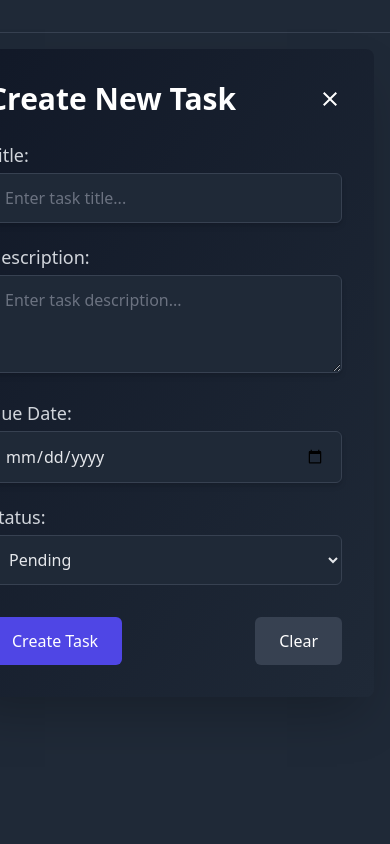
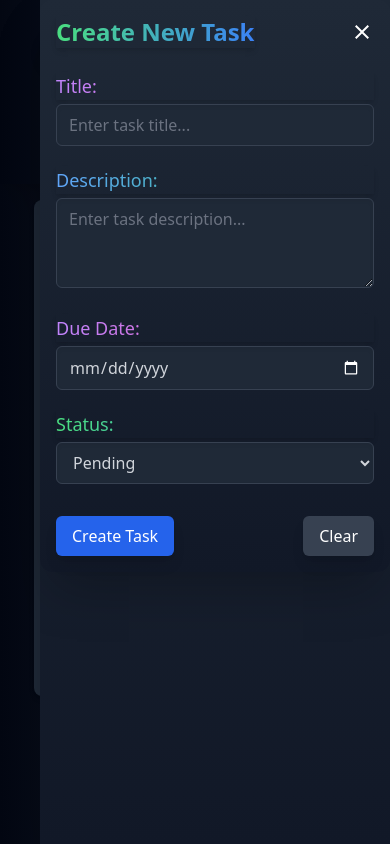
Before and after one commit to OptimizationGuru/HustleSpot, a React (Create React App) app: page / in a window 390 px wide. Both pictures are taken after typing "Sample" into the empty fields and a click on the button "Create Task". Built offline with nearby package versions, Linux system fonts and the light colour scheme.

Commit message:
feat:responsive theme

```diff
--- a/src/App.tsx
+++ b/src/App.tsx
@@ -17,15 +17,15 @@ function App() {
   };
   return (
     <Provider store={store}>
-      <div className="flex flex-col items-center justify-start min-h-screen bg-gray-900 text-gray-100">
-        <div className="w-full">
+      <div className=" w-screen flex flex-col items-center justify-start min-h-screen bg-gradient-to-r from-gray-950 via-gray-900 to-black text-gray-100">
+        <div className="w-full ">
           <Navbar
             onCreateTaskClick={handleCreateButtonClick}
             isSideDrawerOpen={isSidebarOpen}
             onCloseSidebar={handleCloseSidebar}
           />
         </div>
-        <div className="flex-grow w-full overflow-y-auto px-4 sm:mr-12">
+        <div className="flex-grow w-full  overflow-y-auto px-4 sm:mr-12 bg-gradient-to-r from-gray-950 via-gray-900 to-black">
           <TaskList onCreateTaskClick={handleCreateButtonClick} />
         </div>
       </div>
--- a/src/components/CreateTask/Sidebar.tsx
+++ b/src/components/CreateTask/Sidebar.tsx
@@ -9,13 +9,12 @@ interface SidebarProps {
 const Sidebar: React.FC<SidebarProps> = ({ isOpen, onClose, children }) => {
   return (
     <div
-      className={`fixed top-0 right-0 h-full bg-gray-800 shadow-lg transition-transform transform ${
+      className={`fixed top-0 right-0 h-full bg-gradient-to-b from-gray-800 to-gray-900 shadow-2xl transition-transform transform ${
         isOpen ? 'translate-x-0' : 'translate-x-full'
       }`}
-      style={{ width: '450px', zIndex: 1000 }}
+      style={{ width: '350px', zIndex: 1000 }}
     >
-      <div className="flex justify-between items-center p-4 border-b border-gray-700"></div>
-      <div className="p-4">{children}</div>
+      <div className="text-gray-300 w-[100%]">{children}</div>
     </div>
   );
 };
--- a/src/components/CreateTask/index.tsx
+++ b/src/components/CreateTask/index.tsx
@@ -47,9 +47,12 @@ const NewTask: React.FC<NewTaskProps> = ({ onClose }) => {
       onSubmit={createNewTask}
     >
       {({ setFieldValue, resetForm }) => (
-        <Form className="w-full max-w-xl mx-auto p-8 bg-gradient-to-br from-gray-900 to-gray-800 rounded-lg shadow-2xl transition-all duration-300 transform hover:scale-105">
+        <div className="flex justify-center">
+          <Form className="w-full max-w-sm p-4 bg-gradient-to-b from-gray-800 to-gray-900 rounded-xl shadow-2xl transition-transform transform hover:scale-[1.01]">
             <div className="flex justify-between items-center mb-6">
-            <h2 className="text-3xl font-bold text-white">Create New Task</h2>
+              <h2 className="text-2xl font-bold text-transparent bg-clip-text bg-gradient-to-r from-green-400 to-blue-500 shadow-md">
+                Create New Task
+              </h2>
               <button
                 type="button"
                 onClick={onClose}
@@ -62,13 +65,13 @@ const NewTask: React.FC<NewTaskProps> = ({ onClose }) => {
             <div className="mb-5">
               <label
                 htmlFor="title"
-              className="block text-gray-300 font-medium text-lg mb-1 text-left"
+                className="block text-transparent bg-clip-text bg-gradient-to-r from-purple-400 to-pink-500 font-medium text-lg mb-1 shadow-md"
               >
                 Title:
               </label>
               <Field
                 name="title"
-              className="shadow-md border border-gray-700 rounded-md w-full py-3 px-4 text-gray-200 focus:outline-none focus:ring-2 focus:ring-indigo-600 bg-gray-800 placeholder-gray-500 transition-all duration-200"
+                className="border border-gray-700 rounded-md w-full py-2 px-3 text-gray-300 bg-gray-800 placeholder-gray-500 shadow-inner focus:ring-2 focus:ring-blue-500 transition-all duration-200"
                 placeholder="Enter task title..."
               />
               <ErrorMessage name="title">
@@ -81,7 +84,7 @@ const NewTask: React.FC<NewTaskProps> = ({ onClose }) => {
             <div className="mb-5">
               <label
                 htmlFor="desc"
-              className="block text-gray-300 font-medium text-lg mb-1 text-left"
+                className="block text-transparent bg-clip-text bg-gradient-to-r from-blue-400 to-green-500 font-medium text-lg mb-1 shadow-md"
               >
                 Description:
               </label>
@@ -89,7 +92,7 @@ const NewTask: React.FC<NewTaskProps> = ({ onClose }) => {
                 name="desc"
                 as="textarea"
                 rows="3"
-              className="shadow-md border border-gray-700 rounded-md w-full py-3 px-4 text-gray-200 focus:outline-none focus:ring-2 focus:ring-indigo-600 bg-gray-800 placeholder-gray-500 transition-all duration-200"
+                className="border border-gray-700 rounded-md w-full py-2 px-3 text-gray-300 bg-gray-800 placeholder-gray-500 shadow-inner focus:ring-2 focus:ring-blue-500 transition-all duration-200"
                 placeholder="Enter task description..."
               />
               <ErrorMessage name="desc">
@@ -102,14 +105,18 @@ const NewTask: React.FC<NewTaskProps> = ({ onClose }) => {
             <div className="mb-5">
               <label
                 htmlFor="dueDate"
-              className="block text-gray-300 font-medium text-lg mb-1 text-left"
+                className="block text-transparent bg-clip-text bg-gradient-to-r from-purple-400 to-pink-500 font-medium text-lg mb-1 shadow-md"
               >
                 Due Date:
               </label>
               <Field
                 name="dueDate"
                 type="date"
-              className="shadow-md border border-gray-700 rounded-md w-full py-3 px-4 text-gray-200 focus:outline-none focus:ring-2 focus:ring-indigo-600 bg-gray-800 transition-all duration-200"
+                className="border border-gray-700 rounded-md w-full py-2 px-3 text-gray-300 bg-gray-800 shadow-inner focus:ring-2 focus:ring-blue-500 transition-all duration-200"
+                style={{
+                  colorScheme: 'dark',
+                  WebkitAppearance: 'none',
+                }}
               />
               <ErrorMessage name="dueDate">
                 {(msg) => (
@@ -121,14 +128,14 @@ const NewTask: React.FC<NewTaskProps> = ({ onClose }) => {
             <div className="mb-5">
               <label
                 htmlFor="status"
-              className="block text-gray-300 font-medium text-lg mb-1 text-left"
+                className="block text-transparent bg-clip-text bg-gradient-to-r from-green-400 to-blue-500 font-medium text-lg mb-1 shadow-md"
               >
                 Status:
               </label>
               <Field
                 as="select"
                 name="status"
-              className="block w-full bg-gray-800 border border-gray-700 px-4 py-3 rounded-md focus:outline-none focus:ring-2 focus:ring-indigo-600 transition-all duration-200 text-gray-200"
+                className="w-full bg-gray-800 border border-gray-700 px-3 py-2 rounded-md text-gray-300 focus:ring-2 focus:ring-blue-500 transition-all duration-200 shadow-inner"
               >
                 <option value={TaskStatus.PENDING}>Pending</option>
                 <option value={TaskStatus.IN_PROGRESS}>In Progress</option>
@@ -139,19 +146,20 @@ const NewTask: React.FC<NewTaskProps> = ({ onClose }) => {
             <div className="flex justify-between mt-8">
               <button
                 type="submit"
-              className="bg-indigo-600 hover:bg-indigo-700 text-white py-3 px-6 rounded-md focus:outline-none focus:ring-2 focus:ring-indigo-600 transition-all duration-200"
+                className="bg-blue-600 hover:bg-blue-700 text-white py-2 px-4 rounded-md focus:ring-2 focus:ring-blue-400 transition-all duration-200 shadow-lg"
               >
                 Create Task
               </button>
               <button
                 type="button"
                 onClick={() => resetForm()}
-              className="bg-gray-700 hover:bg-gray-600 text-white py-3 px-6 rounded-md focus:outline-none focus:ring-2 focus:ring-gray-600 transition-all duration-200"
+                className="bg-gray-700 hover:bg-gray-600 text-white py-2 px-4 rounded-md focus:ring-2 focus:ring-gray-500 transition-all duration-200 shadow-lg"
               >
                 Clear
               </button>
             </div>
           </Form>
+        </div>
       )}
     </Formik>
   );
--- a/src/components/EditTask/index.tsx
+++ b/src/components/EditTask/index.tsx
@@ -56,10 +56,10 @@ const EditTaskDialog: React.FC<EditTaskDialogProps> = ({
   if (!isOpen) return null;
 
   return (
-    <div className="fixed inset-0 flex items-center justify-center bg-black bg-opacity-60">
+    <div className="fixed inset-0 flex items-center justify-center bg-black bg-opacity-60 z-50">
       <div className="bg-gray-800 border border-gray-700 p-6 sm:p-8 rounded-lg shadow-lg w-72 sm:w-80 md:w-96">
         <div className="flex justify-between items-center mb-4">
-          <h2 className="text-lg sm:text-xl font-semibold text-white">
+          <h2 className="text-lg sm:text-xl font-semibold text-transparent bg-clip-text bg-gradient-to-r from-blue-400 to-gray-500">
             Edit Task
           </h2>
           <button
@@ -71,10 +71,10 @@ const EditTaskDialog: React.FC<EditTaskDialogProps> = ({
           </button>
         </div>
         <form onSubmit={handleSubmit}>
-          <div className="mb-4">
+          <div className="mb-2">
             <label
               htmlFor="title"
-              className="block text-gray-300 font-medium text-sm mb-1 text-left"
+              className="block text-transparent bg-clip-text bg-gradient-to-r from-purple-400 to-pink-500 font-medium text-sm mb-1 text-left"
             >
               Title:
             </label>
@@ -87,10 +87,10 @@ const EditTaskDialog: React.FC<EditTaskDialogProps> = ({
               required
             />
           </div>
-          <div className="mb-4">
+          <div className="mb-2">
             <label
               htmlFor="desc"
-              className="block text-gray-300 font-medium text-sm mb-1 text-left"
+              className="block text-transparent bg-clip-text bg-gradient-to-r from-blue-400 to-green-500 font-medium text-sm mb-1 text-left"
             >
               Description:
             </label>
@@ -103,10 +103,10 @@ const EditTaskDialog: React.FC<EditTaskDialogProps> = ({
               required
             />
           </div>
-          <div className="mb-4">
+          <div className="mb-2">
             <label
               htmlFor="dueDate"
-              className="block text-gray-300 font-medium text-sm mb-1 text-left"
+              className="block text-transparent bg-clip-text bg-gradient-to-r from-purple-400 to-pink-500 font-medium text-sm mb-1 text-left"
             >
               Due Date:
             </label>
@@ -118,10 +118,10 @@ const EditTaskDialog: React.FC<EditTaskDialogProps> = ({
               required
             />
           </div>
-          <div className="mb-4">
+          <div className="mb-2">
             <label
               htmlFor="status"
-              className="block text-gray-300 font-medium text-sm mb-1 text-left"
+              className="block text-transparent bg-clip-text bg-gradient-to-r from-green-400 to-blue-500 font-medium text-sm mb-1 text-left"
             >
               Status:
             </label>
@@ -137,7 +137,7 @@ const EditTaskDialog: React.FC<EditTaskDialogProps> = ({
             </select>
           </div>
 
-          <div className="flex justify-between mt-5">
+          <div className="flex justify-between mt-4">
             <button
               type="submit"
               className="bg-blue-600 hover:bg-blue-700 text-white py-1.5 px-3 rounded-md focus:outline-none focus:ring-2 focus:ring-blue-500 transition duration-300"
--- a/src/components/Navbar/index.tsx
+++ b/src/components/Navbar/index.tsx
@@ -23,27 +23,37 @@ const Navbar: React.FC<NavbarProps> = ({
   };
 
   return (
-    <div className="flex flex-col sm:flex-row sm:items-center sm:justify-between p-6 bg-gray-800 text-gray-100 w-full shadow-lg fixed top-0 z-50">
-      <div className="flex items-center justify-between gap-2 w-full sm:w-full ml-4 sm:ml-20">
-        <span className="px-4 py-2 text-xl bg-gray-700 text-transparent bg-clip-text bg-gradient-to-r from-green-400 to-blue-500 font-semibold rounded-full shadow-md">
+    <div
+      className="flex flex-col sm:flex-row sm:items-center sm:justify-between px-6 py-1 bg-gradient-to-r from-gray-950 via-gray-900 to-black
+ text-gray-100 w-full shadow-xl fixed top-0 z-50"
+    >
+      <div className="flex items-center justify-between gap-2 w-full p-4 rounded-lg">
+        <span className="px-6 py-2 text-xl text-white text-transparent bg-clip-text bg-gradient-to-r from-purple-400 to-green-500 font-semibold rounded-full shadow-lg">
           Hustle
         </span>
+        <div className="rounded-lg hover:bg-gradient-to-r hover:from-gray-900 hover:to-gray-800 transition-all duration-300">
           <button
             onClick={onCreateTaskClick}
-          className="px-4 py-2 sm:px-6 sm:py-3 font-semibold rounded-lg shadow-lg bg-blue-600 text-white hover:bg-blue-500 transition-all duration-300"
+            className="w-48 h-12 p-4 font-semibold rounded-lg shadow-xl text-xl text-white text-transparent bg-clip-text bg-gradient-to-r from-purple-500 to-green-400 hover:from-purple-700 hover:to-green-600 transition-all duration-300"
           >
             Create Task
           </button>
         </div>
+      </div>
 
       <div className="flex flex-grow max-w-md w-full relative mx-4 sm:mx-8 mt-4 sm:mt-0">
-        <IoSearch className="absolute left-3 top-1/2 transform -translate-y-1/2 text-gray-500" />
+        <div className="flex p-4 rounded-lg w-full">
+          <IoSearch className="absolute ml-8 left-3 top-1/2 transform -translate-y-1/2 text-gray-400" />
           <input
             type="text"
             onChange={(e) => handleSearch(e.target.value)}
             placeholder="Search tasks..."
-          className="w-full p-3 pl-10 rounded-lg shadow-inner text-gray-300 bg-gray-700 focus:outline-none focus:ring-2 focus:ring-gray-500"
+            className="w-full py-3 px-8 ml-5 rounded-lg shadow-inner text-gray-200 bg-gray-800 placeholder-gray-500 focus:outline-none focus:ring-2 focus:ring-blue-500"
+            style={{
+              backgroundImage: 'linear-gradient(to right, #1F1F1F, #2A2A2A)',
+            }}
           />
+        </div>
       </div>
 
       <Sidebar isOpen={isSideDrawerOpen} onClose={onCloseSidebar}>
--- a/src/components/TaskCard/index.tsx
+++ b/src/components/TaskCard/index.tsx
@@ -40,12 +40,12 @@ const TaskCard: React.FC<TaskCardProps> = ({
     >
       <div className="absolute top-4 right-4 flex gap-2">
         <span
-          className={`${statusColor} text-blue-900 text-xs font-semibold px-3 py-1 sm:px-4 sm:py-2 rounded-2xl shadow-md`}
+          className={`${statusColor} text-blue-400 text-xs font-semibold px-3 py-1 sm:px-4 sm:py-2 rounded-2xl shadow-md`}
         >
           {statusLabel}
         </span>
         <span
-          className="bg-blue-500 text-white text-xs font-semibold p-1.5 sm:p-2 rounded-full shadow-md hover:bg-blue-600 transition duration-300 cursor-pointer"
+          className="bg-blue-600 text-white text-xs font-semibold p-1.5 sm:p-2 rounded-full shadow-md hover:bg-blue-700 transition duration-300 cursor-pointer"
           onClick={handleEditClick}
         >
           <CiEdit size={20} />
@@ -59,30 +59,32 @@ const TaskCard: React.FC<TaskCardProps> = ({
       </div>
 
       <div className="w-full flex items-center gap-3 sm:gap-4 mt-10 sm:mt-12">
-        <span className="bg-purple-700 text-purple-100 text-xs font-semibold px-3 py-1 rounded-full shadow-md">
+        <span className="bg-gray-700 text-gray-300 text-xs font-semibold px-3 py-1 rounded-full shadow-md">
           Title
         </span>
-        <p className="text-white font-semibold text-base sm:text-lg truncate">
+        <p className="text-gray-300 font-semibold text-base sm:text-lg truncate shadow-md">
           {taskDetails?.title}
         </p>
       </div>
 
       <div className="w-full flex flex-col gap-1 sm:gap-2">
-        <span className="bg-blue-700 text-blue-100 text-xs font-semibold px-3 py-1 rounded-full shadow-md">
+        <span className="bg-gray-700 text-gray-300 text-xs font-semibold px-3 py-1 rounded-full shadow-md">
           Description
         </span>
         <div className="max-h-24 overflow-y-auto">
-          <p className="text-gray-200 text-sm sm:text-base">
+          <p className="text-gray-400 text-sm sm:text-base shadow-md">
             {taskDetails?.desc}
           </p>
         </div>
       </div>
 
       <div className="w-full flex flex-col gap-1 sm:gap-2">
-        <span className="bg-green-700 text-green-100 text-xs font-semibold px-3 py-1 rounded-full shadow-md">
+        <span className="bg-gray-700 text-gray-300 text-xs font-semibold px-3 py-1 rounded-full shadow-md">
           Due Date
         </span>
-        <p className="text-gray-200 text-sm sm:text-base">{formattedDueDate}</p>
+        <p className="text-gray-400 text-sm sm:text-base shadow-md">
+          {formattedDueDate}
+        </p>
       </div>
 
       <EditTaskDialog
--- a/src/components/TaskList/index.tsx
+++ b/src/components/TaskList/index.tsx
@@ -110,11 +110,20 @@ const TaskList: React.FC<TaskListProps> = ({ onCreateTaskClick }) => {
     ];
   }
 
-  if (welcome) return <WelcomeCard onCreateTaskClick={onCreateTaskClick} />;
+  if (welcome)
+    return (
+      <div className="container mx-auto">
+        <WelcomeCard onCreateTaskClick={onCreateTaskClick} />
+      </div>
+    );
 
   return (
-    <div className="w-full flex flex-col items-center md:justify-center gap-6 sm:gap-8 mt-28 px-2  sm:px-4 lg:px-8 bg-gray-900 text-gray-200">
-      <div className='flex flex-col items-center justify-center w-full md:ml-12'>
+    <div
+      className="w-screen border-white border-t flex flex-col items-center md:justify-center gap-6 sm:gap-8 mt-28 px-2   sm:px-4 lg:px-8 bg-gradient-to-r from-gray-950 via-gray-900 to-black
+
+ text-gray-200"
+    >
+      <div className="flex flex-col items-center justify-center w-full md:ml-12">
         <TaskListHeader onSelect={FilterTaskbyStatus} onSort={SortTasks} />
       </div>
       <div
@@ -145,7 +154,7 @@ const TaskList: React.FC<TaskListProps> = ({ onCreateTaskClick }) => {
         ) : (
           <>
             <div className="flex flex-col gap-2 sm:gap-4 items-center justify-center w-full text-gray-300">
-              <p className="text-lg sm:text-xl font-bold text-transparent bg-clip-text bg-gradient-to-r from-blue-400 to-blue-600 shadow-lg">
+              <p className="text-lg sm:text-xl font-bold text-transparent bg-clip-text  bg-blue-400  shadow-lg">
                 {taskYesterday}
               </p>
 
@@ -171,7 +180,7 @@ const TaskList: React.FC<TaskListProps> = ({ onCreateTaskClick }) => {
               </div>
             </div>
             <div className="flex flex-col gap-2 sm:gap-4 items-center justify-center w-full text-gray-300">
-              <p className="text-lg sm:text-xl font-bold text-transparent bg-clip-text bg-gradient-to-r from-blue-400 to-blue-600 shadow-lg">
+              <p className="text-lg sm:text-xl font-bold text-transparent bg-clip-text bg-blue-400  shadow-lg">
                 {taskToday}
               </p>
 
@@ -197,7 +206,7 @@ const TaskList: React.FC<TaskListProps> = ({ onCreateTaskClick }) => {
               </div>
             </div>
             <div className="flex flex-col gap-2 sm:gap-4 items-center justify-center w-full text-gray-300">
-              <p className="text-lg sm:text-xl font-bold text-transparent bg-clip-text bg-gradient-to-r from-blue-400 to-blue-600 shadow-lg">
+              <p className="text-lg sm:text-xl font-bold text-transparent bg-clip-text bg-blue-400   shadow-lg">
                 {taskTomorrow}
               </p>
               <div className="flex flex-col flex-wrap items-center justify-center gap-4 sm:gap-6 w-full">
--- a/src/components/TaskListHeader/index.tsx
+++ b/src/components/TaskListHeader/index.tsx
@@ -20,41 +20,44 @@ const TaskListHeader: React.FC<TaskListHeaderProps> = ({
   };
 
   return (
-    <div className="flex flex-col sm:flex-row items-center justify-between w-full max-w-4xl p-4 mt-16 md:justify-between bg-gray-800 rounded-lg shadow-md">
+    <div className="flex flex-col sm:flex-row items-center justify-between w-full max-w-4xl p-4 mt-16 md:justify-between  bg-gradient-to-r from-gray-950 via-blue-950 to-gray-800 rounded-md shadow-md">
       <h2 className="text-base sm:text-lg font-semibold text-transparent bg-clip-text bg-gradient-to-r from-blue-400 to-blue-600 shadow-lg">
         Task Lists
       </h2>
 
       <div className="flex gap-2 sm:gap-4 items-center w-full sm:w-auto">
         <select
-          className="flex-grow px-3 py-2 sm:px-4 sm:py-[10px] bg-blue-600 text-white font-medium rounded-md hover:bg-blue-700 transition duration-300 shadow-md focus:outline-none"
+          className="flex-grow px-3 py-2 sm:px-4 sm:py-[10px] bg-gray-700 text-white font-medium rounded-md hover:bg-gray-600 transition duration-300 shadow-md focus:outline-none focus:ring-2 focus:ring-gray-500"
           defaultValue="Pending"
           onChange={(e) => {
             const status = Number(e.target.value) as TaskStatus;
             onSelect(status);
           }}
         >
-          <option value="" disabled>
+          <option value="" disabled className="text-gray-500 bg-gray-800">
             Filter by Status
           </option>
-          <option value={TaskStatus.ALL} className="text-gray-700 bg-gray-600">
+          <option
+            value={TaskStatus.ALL}
+            className="text-gray-200 bg-gray-800 hover:bg-gray-700 transition duration-300"
+          >
             All
           </option>
           <option
             value={TaskStatus.PENDING}
-            className="text-gray-700 bg-gray-600"
+            className="text-gray-200 bg-gray-800 hover:bg-gray-700 transition duration-300"
           >
             Pending
           </option>
           <option
             value={TaskStatus.IN_PROGRESS}
-            className="text-gray-700 bg-gray-600"
+            className="text-gray-800 bg-gray-800 hover:bg-gray-700 transition duration-300"
           >
             In Progress
           </option>
           <option
             value={TaskStatus.COMPLETED}
-            className="text-gray-700 bg-gray-600"
+            className="text-gray-200 bg-gray-800 hover:bg-gray-700 transition duration-300"
           >
             Completed
           </option>
@@ -62,7 +65,9 @@ const TaskListHeader: React.FC<TaskListHeaderProps> = ({
 
         <button
           onClick={handleSort}
-          className="flex items-center px-3 py-2 sm:px-4 sm:py-2 bg-blue-600 text-white font-medium rounded-md hover:bg-blue-700 transition duration-300 shadow-md"
+          className={`flex items-center px-3 py-2 sm:px-4 sm:py-2 bg-gray-700 font-medium rounded-md
+    ${sortOrder === 'asc' ? 'bg-blue-600 hover:bg-gray-600' : 'bg-green-600 hover:bg-green-700'}
+    transition duration-300 shadow-md`}
         >
           {sortOrder === 'asc' ? (
             <FaSortAmountUpAlt />
--- a/src/components/Welcome/index.tsx
+++ b/src/components/Welcome/index.tsx
@@ -7,19 +7,18 @@ interface WelcomeCardProps {
 
 const WelcomeCard: React.FC<WelcomeCardProps> = ({ onCreateTaskClick }) => {
   return (
-    <div className="flex items-center justify-center mx-auto mt-40 h-[500px] md:h-[600px] lg:h-[600px] w-[90%] md:w-[70%] lg:w-[50%]">
-      <div className="bg-gray-800 p-8 rounded-lg shadow-md text-center h-full pt-10">
+    <div className="flex items-center justify-center mx-auto mt-40 py-10 h-auto md:h-[600px] lg:h-[600px] w-[90%] md:w-[70%] lg:w-[50%]">
+      <div className="bg-gray-800 p-6 md:p-8 rounded-lg shadow-md text-center h-full pt-10">
         <h2 className="text-3xl font-bold text-white">
           Welcome to Your Productivity Hub! 🌟
         </h2>
         <p className="mt-4 text-gray-300 text-lg">
-          Ready to conquer your day? Start creating tasks and watch your goals
-          come to life! Each task is a step closer to your dreams. Let’s make
-          today count!
+          "Ready to take charge? Create tasks and turn your goals into reality.
+          Let’s make today count!"
         </p>
         <button
           onClick={onCreateTaskClick}
-          className="mt-6 px-6 py-3 bg-blue-600 text-white rounded hover:bg-blue-700 transition"
+          className="mt-6 px-6 py-3 text-white rounded-lg bg-gradient-to-r from-blue-900 to-gray-800 hover:from-blue-800 hover:to-gray-700 transition duration-300"
         >
           Create Your First Task
         </button>
@@ -27,7 +26,7 @@ const WelcomeCard: React.FC<WelcomeCardProps> = ({ onCreateTaskClick }) => {
         <img
           src={Image}
           alt="Productivity Illustration"
-          className="mt-6 w-[250px] mx-auto h-[250px] rounded-full shadow-lg"
+          className="mt-6 w-32 h-32 mx-auto rounded-full shadow-lg"
         />
       </div>
     </div>
--- a/src/helpers/GetTaskStatus.ts
+++ b/src/helpers/GetTaskStatus.ts
@@ -8,14 +8,14 @@ interface StatusDetails {
 export const getStatusLabel = (status: number): StatusDetails => {
   switch (status) {
     case TaskStatus.PENDING:
-      return { label: 'Pending', color: 'bg-amber-400' };
+      return { label: 'Pending', color: 'bg-yellow-500 text-black' };
     case TaskStatus.IN_PROGRESS:
-      return { label: 'In Progress', color: 'bg-teal-400' };
+      return { label: 'In Progress', color: 'bg-blue-500 text-black' };
     case TaskStatus.COMPLETED:
-      return { label: 'Completed', color: 'bg-lime-500' };
+      return { label: 'Completed', color: 'bg-green-500 text-black' };
     case TaskStatus.DELETED:
-      return { label: 'Deleted', color: 'bg-rose-600' };
+      return { label: 'Deleted', color: 'bg-red-700 text-white' };
     default:
-      return { label: 'Unknown Status', color: 'bg-gray-500' };
+      return { label: 'Unknown Status', color: 'bg-gray-600 text-white' };
   }
 };
```
Lines whose indentation alone changed are shown as unchanged.
